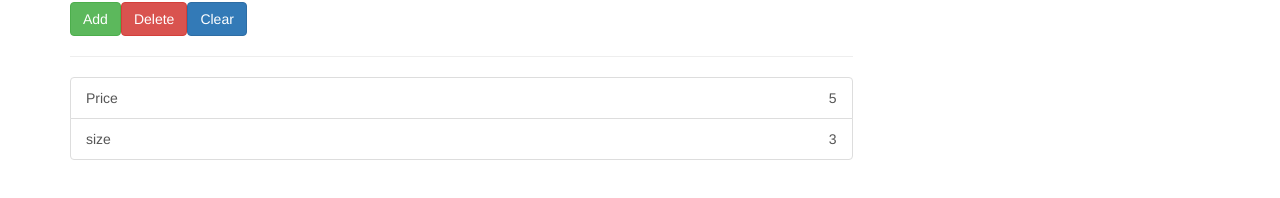
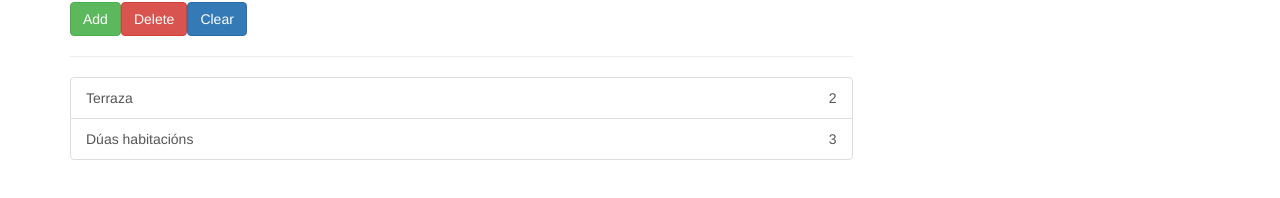
Before and after one commit to NewHouses/AppartmentRankFrontEnd, an Angular app: page / in a window 1280 px wide. Shown: the part 352-550 px from the top of the page. Built offline with nearby package versions, Linux system fonts and the light colour scheme.

Commit message:
changin attribute names

```diff
--- a/src/app/preferences/preference-list/preference-list.component.ts
+++ b/src/app/preferences/preference-list/preference-list.component.ts
@@ -8,7 +8,7 @@ import { ApartmentAttribute } from '../../shared/apartmentAttribute.model';
 })
 export class PreferenceListComponent {
   apartmentAttributes: ApartmentAttribute[] = [
-    new ApartmentAttribute('Price', 5),
-    new ApartmentAttribute('size', 3),
+    new ApartmentAttribute('Terraza', 2),
+    new ApartmentAttribute('Dúas habitacións', 3),
   ]
 }
```
